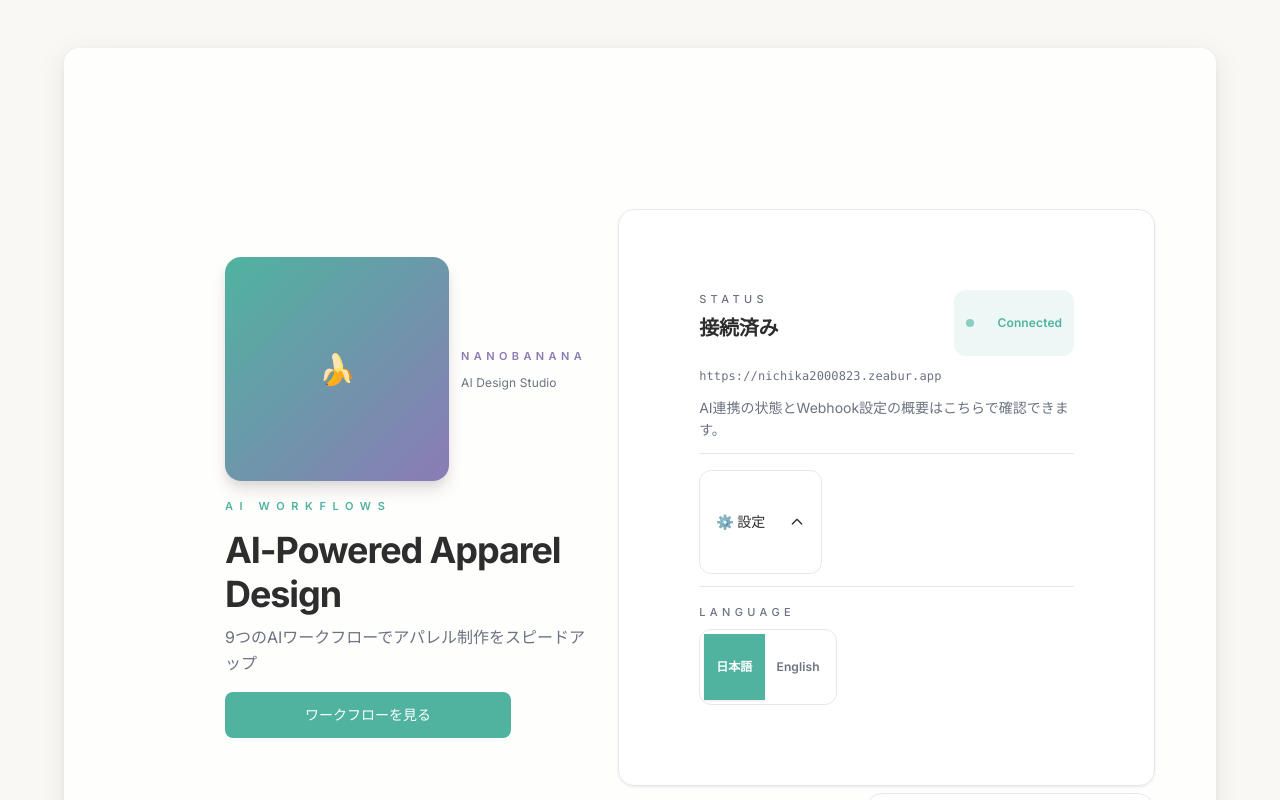
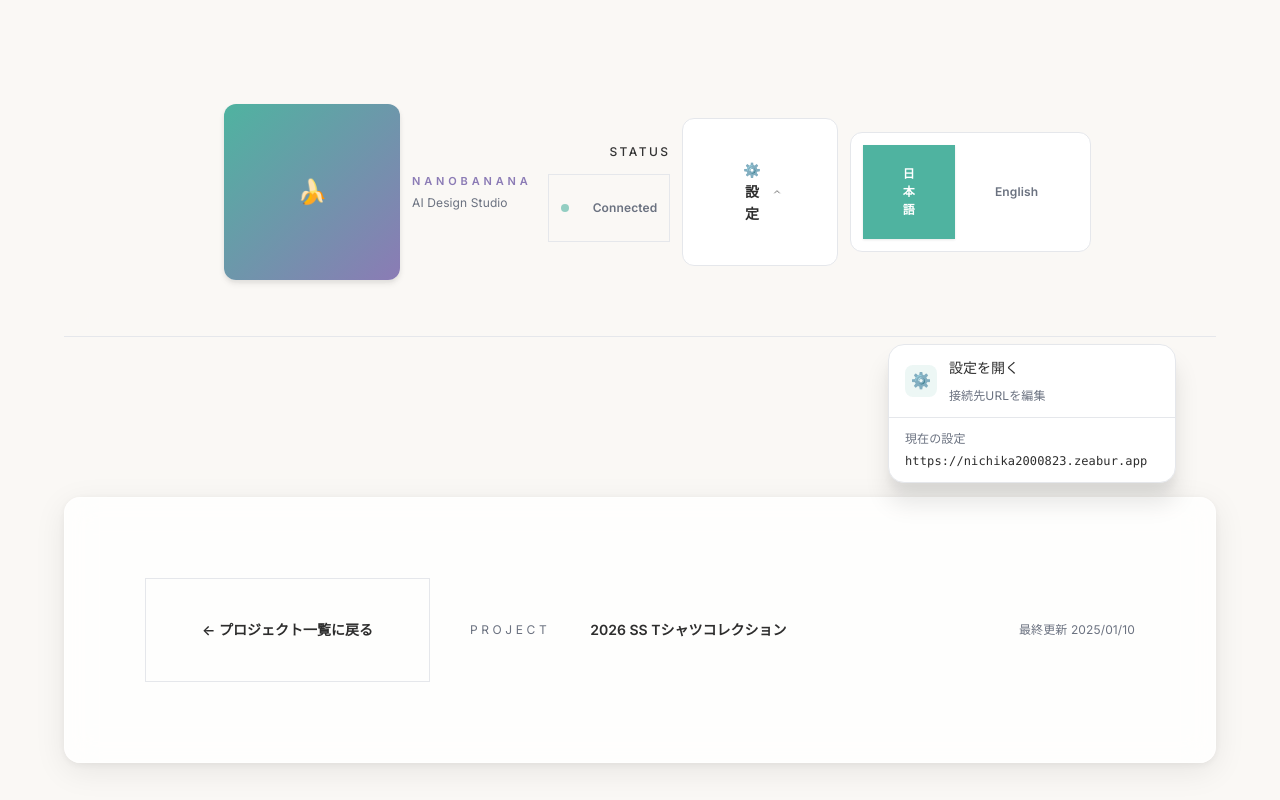
Before and after one commit to nick353/nanobanana-apparel-ai, a React (Vite) app in the folder nanobanana-site/: page / in a window 1280 px wide. Both pictures are taken after a click on the button "⚙️ 設定". Shown: the top 800 px of the page. Built offline with nearby package versions, Linux system fonts and the light colour scheme.

Commit message:
Compact sticky header in workspace and ensure project auto-select

```diff
--- a/nanobanana-site/src/App.jsx
+++ b/nanobanana-site/src/App.jsx
@@ -350,7 +350,7 @@ const App = () => {
     [selectedFunction],
   );
   const CurrentComponent = currentDefinition?.component;
-  const workspaceHeightStyle = { height: 'calc(100vh - 220px)' };
+  const workspaceHeightStyle = { minHeight: 'calc(100vh - 140px)' };
 
   return (
     <div className="min-h-screen bg-warm-cream pb-48 md:pb-96">
@@ -367,6 +367,7 @@ const App = () => {
           locale={locale}
           onLocaleChange={setLocale}
           supportedLocales={SUPPORTED_LOCALES}
+          compact={Boolean(selectedProject)}
         />
 
         {!selectedProject ? (
--- a/nanobanana-site/src/components/Header.jsx
+++ b/nanobanana-site/src/components/Header.jsx
@@ -1,6 +1,6 @@
 import React, { useState, useRef, useEffect, useCallback } from 'react';
 
-const Header = ({ onOpenSettings, baseUrl, locale = 'ja', onLocaleChange, supportedLocales = [] }) => {
+const Header = ({ onOpenSettings, baseUrl, locale = 'ja', onLocaleChange, supportedLocales = [], compact = false }) => {
   const [isMenuOpen, setIsMenuOpen] = useState(false);
   const menuRef = useRef(null);
   const isConnected = Boolean(baseUrl);
@@ -37,9 +37,100 @@ const Header = ({ onOpenSettings, baseUrl, locale = 'ja', onLocaleChange, suppor
     };
   }, [isMenuOpen]);
 
+  if (compact) {
+    return (
+      <header
+        className="sticky top-0 z-30 bg-warm-cream/90 backdrop-blur-md border-b border-very-light-gray"
+        aria-label="NanoBanana サイトヘッダー"
+      >
+        <div className="mx-auto flex max-w-7xl items-center justify-between gap-16 px-24 py-14 md:px-40">
+          <div className="flex items-center gap-12">
+            <div className="flex h-44 w-44 items-center justify-center rounded-12 bg-gradient-to-br from-muted-teal to-dusty-purple text-2xl text-white shadow-level-2">
+              <span role="img" aria-hidden="true">🍌</span>
+            </div>
+            <div>
+              <p className="text-[11px] uppercase tracking-[0.35em] text-dusty-purple font-semibold">NANOBANANA</p>
+              <p className="text-xs text-medium-gray mt-1">AI Design Studio</p>
+            </div>
+          </div>
+
+          <div className="flex items-center gap-12" ref={menuRef}>
+            <div className="hidden md:block text-right text-xs text-medium-gray">
+              <p className="uppercase tracking-[0.2em] font-medium">Status</p>
+              <div className="mt-3 inline-flex items-center gap-6 rounded-10 px-12 py-6 text-xs font-semibold border border-very-light-gray">
+                <span className={`h-8 w-8 rounded-full ${isConnected ? 'bg-muted-teal pulse-animate' : 'bg-light-gray'}`}></span>
+                {isConnected ? 'Connected' : 'Offline'}
+              </div>
+            </div>
+
+            <button
+              type="button"
+              onClick={() => setIsMenuOpen(!isMenuOpen)}
+              className="inline-flex items-center gap-8 rounded-12 border border-very-light-gray bg-soft-white px-14 py-10 text-sm font-semibold text-charcoal hover:border-muted-teal hover:text-muted-teal transition-colors duration-150"
+              aria-expanded={isMenuOpen}
+            >
+              ⚙️ 設定
+              <svg className={`w-16 h-16 transition-transform duration-200 ${isMenuOpen ? 'rotate-180' : ''}`} fill="none" viewBox="0 0 24 24" stroke="currentColor">
+                <path strokeLinecap="round" strokeLinejoin="round" strokeWidth={2} d="M19 9l-7 7-7-7" />
+              </svg>
+            </button>
+
+            {supportedLocales.length > 0 && (
+              <div className="inline-flex rounded-12 border border-very-light-gray bg-soft-white p-3 text-xs font-semibold text-medium-gray">
+                {supportedLocales.map((option) => {
+                  const isActive = option.id === locale;
+                  return (
+                    <button
+                      key={option.id}
+                      type="button"
+                      onClick={() => onLocaleChange?.(option.id)}
+                      className={`px-10 py-5 rounded-10 transition-all ${
+                        isActive ? 'bg-muted-teal text-white shadow-level-1' : 'hover:text-charcoal'
+                      }`}
+                      aria-pressed={isActive}
+                    >
+                      {option.label}
+                    </button>
+                  );
+                })}
+              </div>
+            )}
+
+            {isMenuOpen && (
+              <div className="absolute right-10 top-full mt-8 w-72 rounded-16 border border-very-light-gray bg-soft-white shadow-level-4 overflow-hidden fade-in z-50">
+                <button
+                  type="button"
+                  onClick={() => {
+                    onOpenSettings();
+                    setIsMenuOpen(false);
+                  }}
+                  className="w-full text-left px-16 py-12 flex items-center gap-12 hover:bg-very-light-gray transition-colors duration-150"
+                >
+                  <span className="flex items-center justify-center w-32 h-32 rounded-8 bg-muted-teal/10 text-muted-teal" role="img" aria-hidden="true">
+                    ⚙️
+                  </span>
+                  <div className="flex-1">
+                    <p className="text-sm font-medium text-charcoal">設定を開く</p>
+                    <p className="text-xs text-medium-gray mt-2">接続先URLを編集</p>
+                  </div>
+                </button>
+                <div className="border-t border-very-light-gray px-16 py-12">
+                  <p className="text-xs text-medium-gray mb-4">現在の設定</p>
+                  <p className="text-xs font-mono text-charcoal truncate" title={baseUrl || '未設定'}>
+                    {baseUrl || '未設定'}
+                  </p>
+                </div>
+              </div>
+            )}
+          </div>
+        </div>
+      </header>
+    );
+  }
+
   return (
     <header
-      className="glass-panel fade-in grid gap-24 p-24 md:p-32 lg:grid-cols-[1.1fr_0.9fr] lg:items-center lg:gap-32 lg:p-40 sticky top-0 z-30"
+      className="glass-panel fade-in grid gap-24 p-24 md:p-32 lg:grid-cols-[1.1fr_0.9fr] lg:items-center lg:gap-32 lg:p-40 sticky top-0 z-20"
       aria-label="NanoBanana サイトヘッダー"
     >
       <div className="space-y-16">
```
